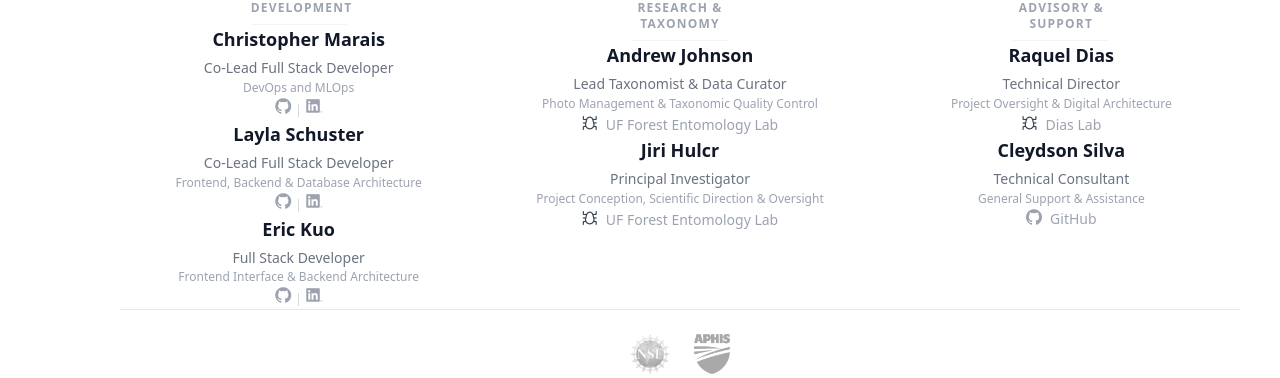
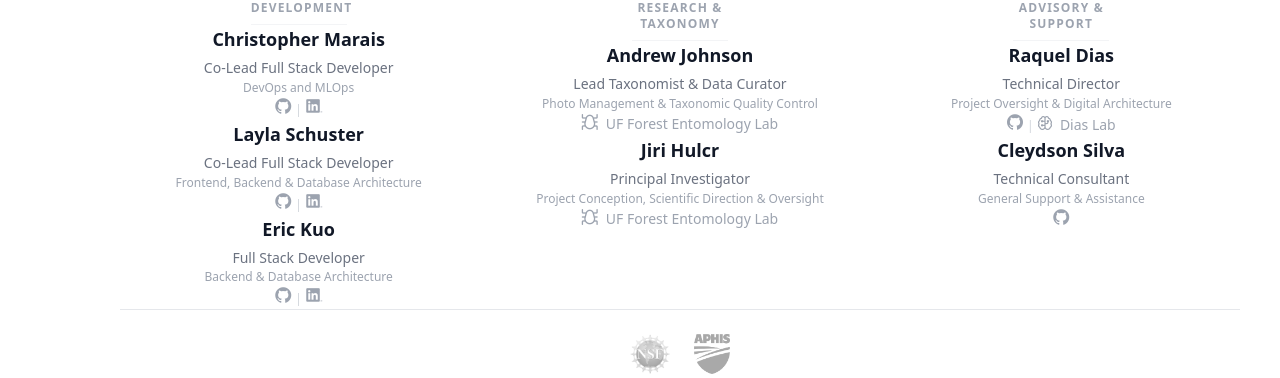
Before and after one commit to ChristopherMarais/barkandambrosiagallery, a Django app: template beetlesgallery/templates/landing.html in a window 1280 px wide. Shown: the part 1146-1524 px from the top of the page. Run offline with Django 5.2, Linux system fonts and the light colour scheme; the template is opened without the code that fills it, so the values that code supplies are empty; some libraries are stand-ins or nearby versions.

Commit message:
teams section cleanup

```diff
--- a/beetlesgallery/templates/landing.html
+++ b/beetlesgallery/templates/landing.html
@@ -132,7 +132,7 @@
           <h3 class="font-bold text-gray-900 text-lg group-hover:text-blue-600 transition-colors">Eric Kuo</h3>
           <p class="text-sm text-gray-500 mt-1 max-w-xs mx-auto leading-relaxed mb-0.5">
               Full Stack Developer
-              <span class="block text-xs text-gray-400 font-normal mt-0.3">Frontend Interface & Backend Architecture</span>
+              <span class="block text-xs text-gray-400 font-normal mt-0.3">Backend & Database Architecture</span>
           </p>
           <a href="https://github.com/Ekuo79" target="_blank" class="inline-flex items-center gap-2 text-sm text-gray-400 hover:text-black transition-colors" title="GitHub">
             <i class="fi fi-brands-github text-base"></i>
@@ -156,7 +156,7 @@
               <span class="block text-xs text-gray-400 font-normal mt-0.3">Photo Management & Taxonomic Quality Control</span>
           </p>
           <a href="https://pitchtube.org/researchers-lab-andrew/" target="_blank" class="inline-flex items-center gap-2 text-sm text-gray-400 hover:text-black transition-colors" title="Lab Webpage">
-            <i class="fi fi-rr-bug text-l text-gray-700 w-4 text-center"></i>
+            <i class="fi fi-rr-bug text-l text-base w-4 text-center"></i>
             <span>UF Forest Entomology Lab</span>
           </a>
         </div>
@@ -168,7 +168,7 @@
               <span class="block text-xs text-gray-400 font-normal mt-0.3">Project Conception, Scientific Direction & Oversight</span>
           </p>
           <a href="https://pitchtube.org/researchers-lab-jiri/" target="_blank" class="inline-flex items-center gap-2 text-sm text-gray-400 hover:text-black transition-colors" title="Lab Webpage">
-            <i class="fi fi-rr-bug text-l text-gray-700 w-4 text-center"></i>
+            <i class="fi fi-rr-bug text-l text-base w-4 text-center"></i>
             <span>UF Forest Entomology Lab</span>
           </a>
         </div>
@@ -185,10 +185,14 @@
             Technical Director
             <span class="block text-xs text-gray-400 font-normal mt-0.3">Project Oversight & Digital Architecture</span>
           </p>
-          <a href="https://microcell.ufl.edu/people/raquel-dias/" target="_blank" class="inline-flex items-center gap-2 text-sm text-gray-400 hover:text-black transition-colors" title="Lab Webpage">
-            <i class="fi fi-rr-bug text-l text-gray-700 w-4 text-center"></i>
-            <span>Dias Lab</span>
-          </a>
+            <a href="https://github.com/Dias-Lab" target="_blank" class="text-gray-400 hover:text-black transition-colors" title="GitHub">
+              <i class="fi fi-brands-github text-base"></i>
+            </a>
+            <span class="text-gray-300 text-xs">|</span>
+            <a href="https://microcell.ufl.edu/people/raquel-dias/" target="_blank" class="inline-flex items-center gap-2 text-sm text-gray-400 hover:text-black transition-colors" title="Lab Webpage">
+              <i class="fi fi-rr-brain-circuit text-l"></i>
+              <span>Dias Lab</span>
+            </a>
         </div>
 
         <div class="group">
@@ -199,7 +203,6 @@
           </p>
           <a href="https://github.com/jcleydsonsilva" target="_blank" class="inline-flex items-center gap-2 text-sm text-gray-400 hover:text-black transition-colors" title="GitHub">
             <i class="fi fi-brands-github text-base"></i>
-            <span>GitHub</span>
           </a>
         </div>
       </div>
```
